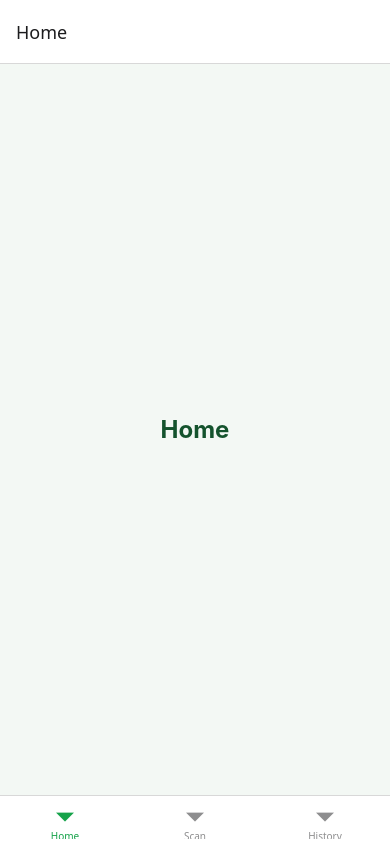
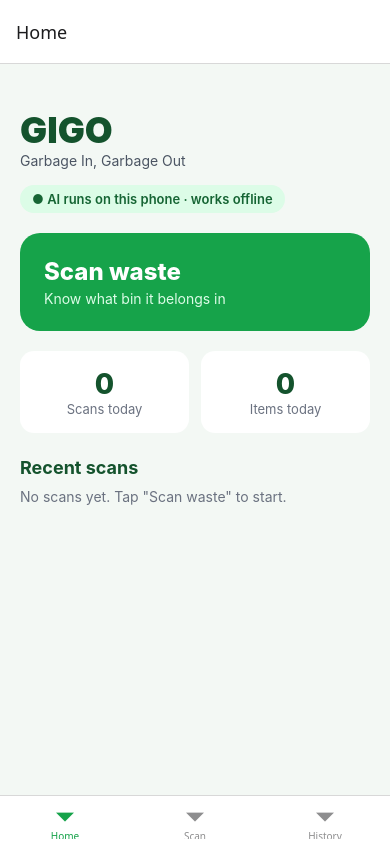
Before and after one commit to Arsssie/local-ai-hackathon, a React Native app in the folder app/: screen /Home in a window 390 px wide. Built offline with nearby package versions, Linux system fonts and the light colour scheme.

Commit message:
feat: added home screen

```diff
--- a/app/src/screens/HomeScreen.tsx
+++ b/app/src/screens/HomeScreen.tsx
@@ -1,4 +1,153 @@
-import Placeholder from "../components/Placeholder";
+import { useCallback, useState } from "react";
+import {
+  View,
+  Text,
+  TouchableOpacity,
+  Image,
+  ScrollView,
+  StyleSheet,
+} from "react-native";
+import { useFocusEffect, useNavigation } from "@react-navigation/native";
+import { getHistory, HistoryItem } from "../utils/storage";
+
+function isToday(ts: number) {
+  return new Date(ts).toDateString() === new Date().toDateString();
+}
+
 export default function HomeScreen() {
-  return <Placeholder title="Home" />;
+  const navigation = useNavigation<any>();
+  const [history, setHistory] = useState<HistoryItem[]>([]);
+
+  useFocusEffect(
+    useCallback(() => {
+      getHistory().then(setHistory);
+    }, []),
+  );
+
+  const today = history.filter((h) => isToday(h.timestamp));
+  const itemsToday = today.reduce((sum, h) => sum + h.detections.length, 0);
+  const recent = history.slice(0, 3);
+
+  return (
+    <ScrollView
+      style={styles.container}
+      contentContainerStyle={{ padding: 20 }}
+    >
+      <Text style={styles.brand}>GIGO</Text>
+      <Text style={styles.tagline}>Garbage In, Garbage Out</Text>
+
+      <View style={styles.badge}>
+        <Text style={styles.badgeText}>
+          ● AI runs on this phone · works offline
+        </Text>
+      </View>
+
+      <TouchableOpacity
+        style={styles.scanBtn}
+        onPress={() => navigation.navigate("Scan")}
+      >
+        <Text style={styles.scanText}>Scan waste</Text>
+        <Text style={styles.scanSub}>Know what bin it belongs in</Text>
+      </TouchableOpacity>
+
+      <View style={styles.statsRow}>
+        <View style={styles.statBox}>
+          <Text style={styles.statNum}>{today.length}</Text>
+          <Text style={styles.statLabel}>Scans today</Text>
+        </View>
+        <View style={styles.statBox}>
+          <Text style={styles.statNum}>{itemsToday}</Text>
+          <Text style={styles.statLabel}>Items today</Text>
+        </View>
+      </View>
+
+      <Text style={styles.section}>Recent scans</Text>
+      {recent.length === 0 && (
+        <Text style={styles.empty}>
+          No scans yet. Tap "Scan waste" to start.
+        </Text>
+      )}
+      {recent.map((item) => (
+        <TouchableOpacity
+          key={item.id}
+          style={styles.row}
+          onPress={() => navigation.navigate("Result", { result: item })}
+        >
+          <Image source={{ uri: item.imageUri }} style={styles.thumb} />
+          <View style={{ flex: 1 }}>
+            <Text style={styles.rowTitle}>
+              {item.detections.map((d) => d.label).join(", ") ||
+                "Nothing detected"}
+            </Text>
+            <Text style={styles.rowSub}>
+              {new Date(item.timestamp).toLocaleString()}
+            </Text>
+          </View>
+        </TouchableOpacity>
+      ))}
+    </ScrollView>
+  );
 }
+
+const styles = StyleSheet.create({
+  container: { flex: 1, backgroundColor: "#F3F8F4" },
+  brand: { fontSize: 36, fontWeight: "900", color: "#14532D", marginTop: 24 },
+  tagline: { fontSize: 14, color: "#4B5563", marginBottom: 16 },
+  badge: {
+    alignSelf: "flex-start",
+    backgroundColor: "#DCFCE7",
+    paddingHorizontal: 12,
+    paddingVertical: 6,
+    borderRadius: 20,
+    marginBottom: 20,
+  },
+  badgeText: { color: "#166534", fontWeight: "600", fontSize: 13 },
+  scanBtn: {
+    backgroundColor: "#16A34A",
+    borderRadius: 20,
+    padding: 24,
+    marginBottom: 20,
+  },
+  scanText: { color: "#fff", fontSize: 24, fontWeight: "800" },
+  scanSub: { color: "#DCFCE7", fontSize: 14, marginTop: 4 },
+  statsRow: { flexDirection: "row", gap: 12 },
+  statBox: {
+    flex: 1,
+    backgroundColor: "#fff",
+    borderRadius: 14,
+    padding: 16,
+    alignItems: "center",
+  },
+  statNum: { fontSize: 28, fontWeight: "800", color: "#14532D" },
+  statLabel: { fontSize: 13, color: "#6B7280" },
+  section: {
+    fontSize: 18,
+    fontWeight: "700",
+    color: "#14532D",
+    marginTop: 24,
+    marginBottom: 10,
+  },
+  empty: { color: "#6B7280" },
+  row: {
+    flexDirection: "row",
+    backgroundColor: "#fff",
+    borderRadius: 14,
+    padding: 10,
+    marginBottom: 10,
+    gap: 12,
+    alignItems: "center",
+  },
+  thumb: {
+    width: 56,
+    height: 56,
+    borderRadius: 10,
+    backgroundColor: "#E5E7EB",
+  },
+  rowTitle: {
+    fontSize: 16,
+    fontWeight: "600",
+    color: "#111827",
+    textTransform: "capitalize",
+  },
+  rowSub: { fontSize: 12, color: "#6B7280", marginTop: 2 },
+});
```
